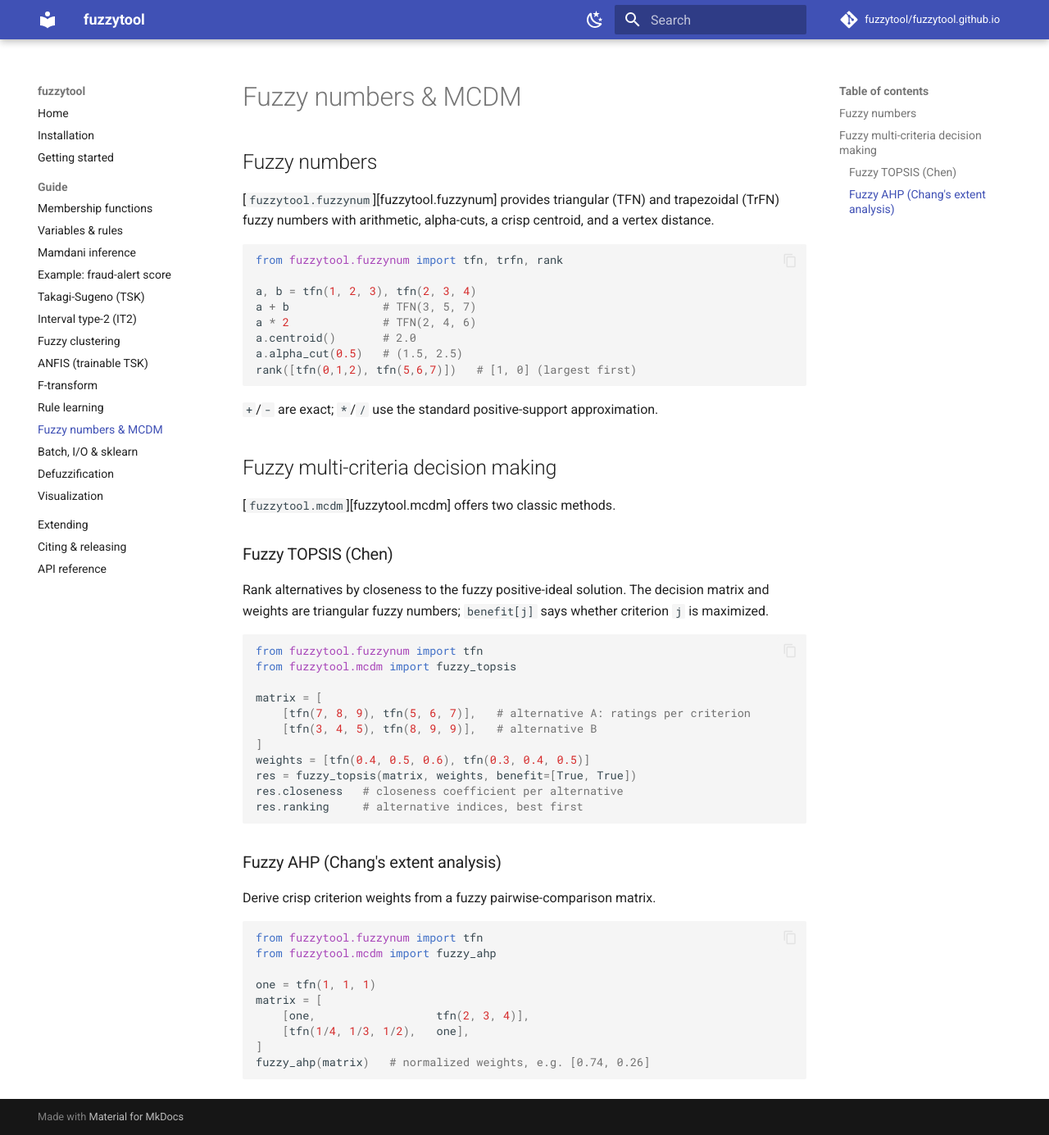
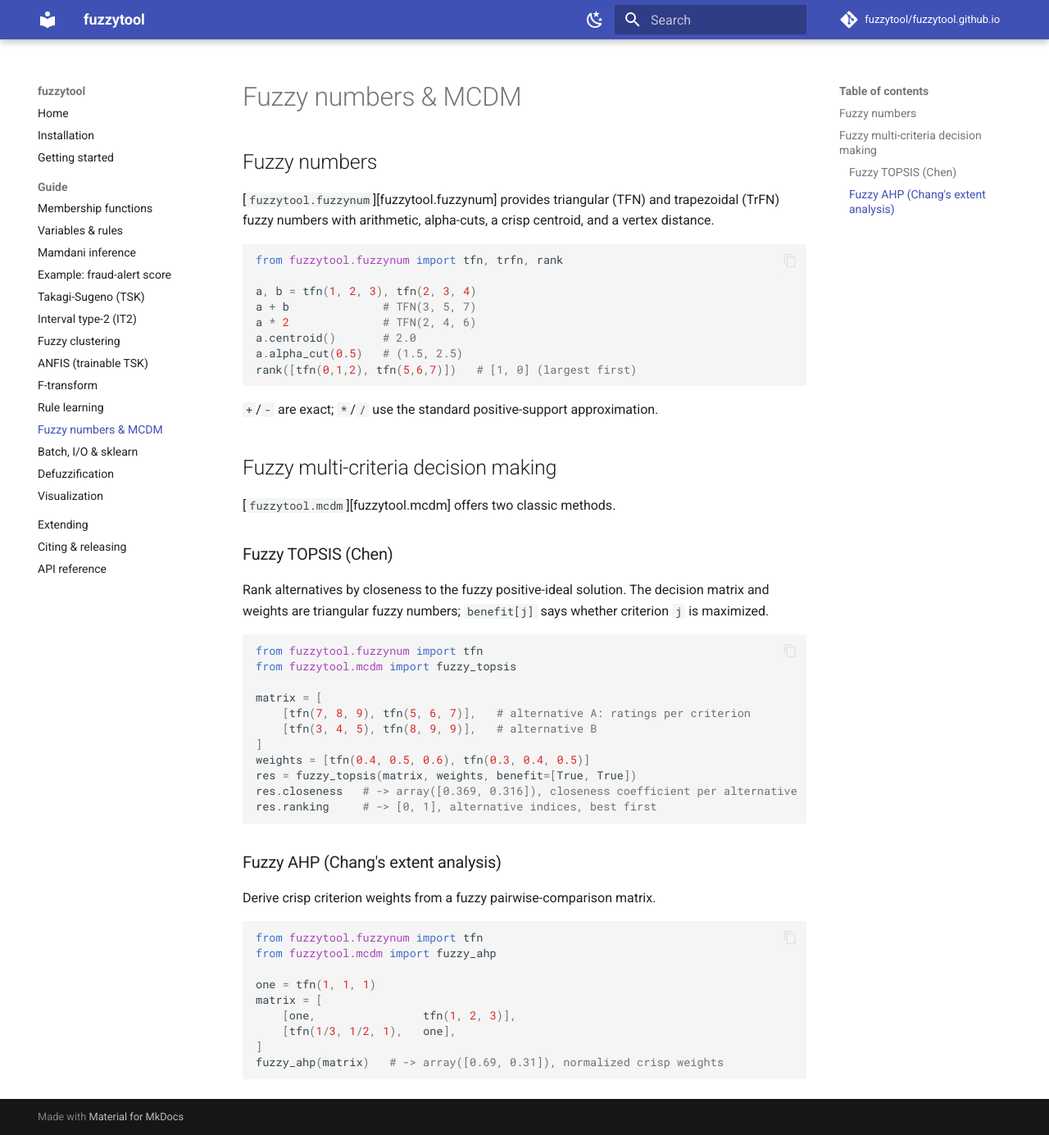
Before and after one commit to fuzzytool/fuzzytool.github.io, an MkDocs documentation site: the page built from docs/guide/mcdm.md, in a window 1280 px wide and 1385 px high. Shown: the whole window at 82% size. Built offline with MkDocs 1.6.1 and Material for MkDocs 9.7.7, drawn with Linux system fonts in a browser that asks for light colours; comment, search, counter and statistics services are not loaded.

Commit message:
docs: show computed results next to example code
Annotate guide examples (getting-started, TSK, IT2, batch, rule
learning, MCDM) with their actual outputs. Fix the Fuzzy AHP example,
which advertised [0.74, 0.26] but the matrix returned a degenerate
[1, 0]; use a milder comparison giving [0.69, 0.31].

Co-Authored-By: Claude Opus 4.8 (1M context) <noreply@anthropic.com>

````diff
--- a/docs/guide/mcdm.md
+++ b/docs/guide/mcdm.md
@@ -39,8 +39,8 @@ matrix = [
 ]
 weights = [tfn(0.4, 0.5, 0.6), tfn(0.3, 0.4, 0.5)]
 res = fuzzy_topsis(matrix, weights, benefit=[True, True])
-res.closeness   # closeness coefficient per alternative
-res.ranking     # alternative indices, best first
+res.closeness   # -> array([0.369, 0.316]), closeness coefficient per alternative
+res.ranking     # -> [0, 1], alternative indices, best first
 ```
 
 ### Fuzzy AHP (Chang's extent analysis)
@@ -53,8 +53,8 @@ from fuzzytool.mcdm import fuzzy_ahp
 
 one = tfn(1, 1, 1)
 matrix = [
-    [one,                  tfn(2, 3, 4)],
-    [tfn(1/4, 1/3, 1/2),   one],
+    [one,                tfn(1, 2, 3)],
+    [tfn(1/3, 1/2, 1),   one],
 ]
-fuzzy_ahp(matrix)   # normalized weights, e.g. [0.74, 0.26]
+fuzzy_ahp(matrix)   # -> array([0.69, 0.31]), normalized crisp weights
 ```
````
Also changed, not shown: docs/getting-started.md (+2 -2 lines), docs/guide/batch-and-io.md (+1 -1 lines), docs/guide/rule-learning.md (+2 -2 lines), docs/guide/tsk.md (+1 -1 lines), docs/guide/type2.md (+1 -1 lines).
